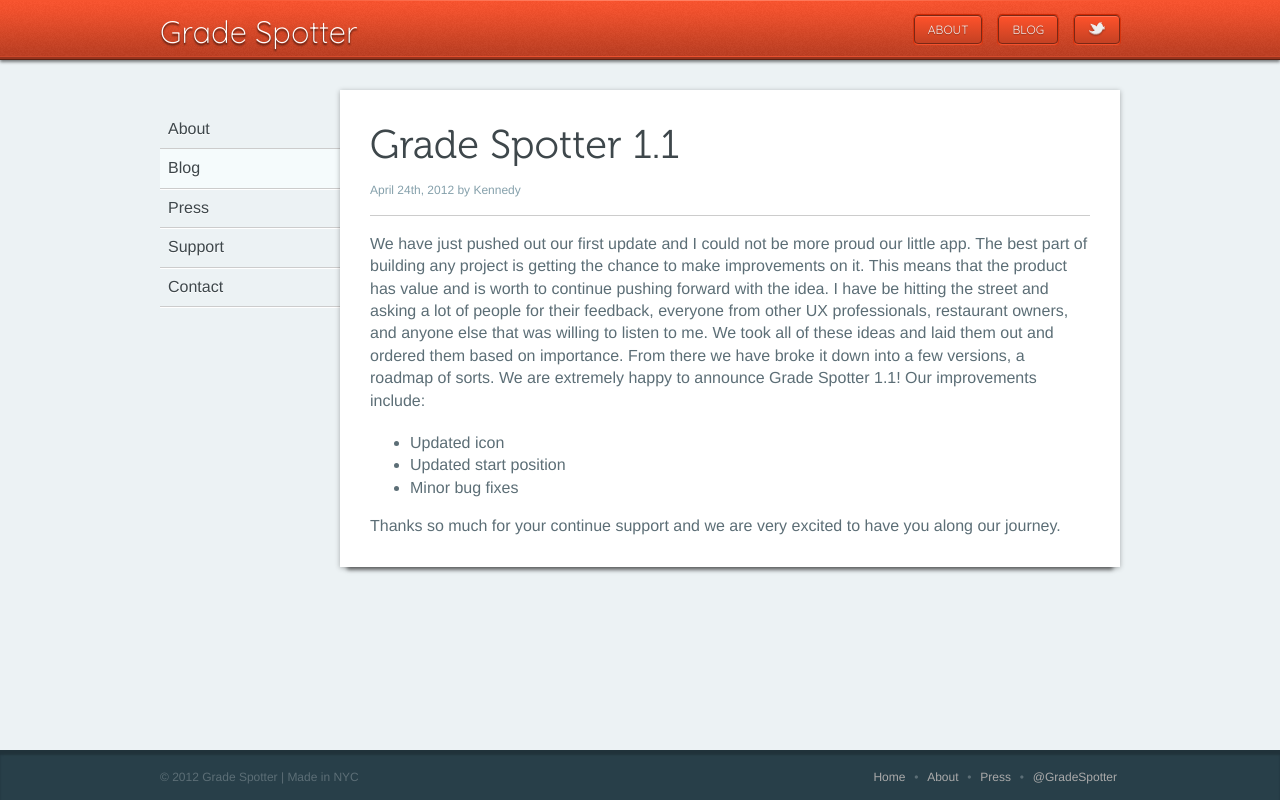
After one commit to kennedysgarage/gradespotter, a PHP site: page /blog/grade-spotter-1.1.php in a window 1280 px wide. The commit adds this page. Run offline with PHP 8.4, Linux system fonts and the light colour scheme; some libraries are stand-ins or nearby versions.

Commit message:
added blog post for 1.1

```diff
--- a/blog/blog.php
+++ b/blog/blog.php
@@ -18,6 +18,11 @@
 			<hr/>
 			<ul id="posts">
 				<li>
+					<h4><a href="/blog/grade-spotter-1.1">Grade Spotter 1.1</a></h4>
+					<p class="timestamp">April 24th, 2012 by Kennedy</p>
+
+				</li>
+				<li>
 					<h4><a href="/blog/radio-commercial">Radio Commercial</a></h4>
 					<p class="timestamp">April 20th, 2012 by Kennedy</p>
 					<p><iframe width="100%" height="166" scrolling="no" frameborder="no" src="http://w.soundcloud.com/player/?url=http%3A%2F%2Fapi.soundcloud.com%2Ftracks%2F43904780&amp;auto_play=false&amp;show_artwork=false&amp;color=54abd0"></iframe></p>
--- /dev/null
+++ b/blog/grade-spotter-1.1.php
@@ -0,0 +1,30 @@
+<?php  $title = 'Grade Spotter 1.1 |'; include '../header.php'; ?>
+
+<div id="main">
+<div class="container">
+
+	<div id="page" class="clearfix">
+		<aside>
+			<ul>
+				<li><a href="/about">About</a></li>
+				<li class="active"><a href="/blog">Blog</a></li>
+				<li><a href="/press">Press</a></li>
+				<li><a href="/support">Support</a></li>
+				<li><a href="/contact">Contact</a></li>
+			</ul>
+		</aside>
+		<article>
+			<h2>Grade Spotter 1.1</h2>
+			<p class="timestamp">April 24th, 2012 by Kennedy</p>
+			<hr/>
+			<p>We have just pushed out our first update and I could not be more proud our little app. The best part of building any project is getting the chance to make improvements on it. This means that the product has value and is worth to continue pushing forward with the idea. I have be hitting the street and asking a lot of people for their feedback, everyone from other UX professionals, restaurant owners, and anyone else that was willing to listen to me. We took all of these ideas and laid them out and ordered them based on importance. From there we have broke it down into a few versions, a roadmap of sorts. We are extremely happy to announce Grade Spotter 1.1! Our improvements include:</p>
+			<ul>
+				<li>Updated icon</li>
+				<li>Updated start position</li>
+				<li>Minor bug fixes</li>
+			</ul>
+			<p>Thanks so much for your continue support and we are very excited to have you along our journey.</p>
+		</article>
+	</div><!--/page-->
+
+<?php include("../footer.php"); ?>
--- a/press/grade-spotter-1-available.php
+++ b/press/grade-spotter-1-available.php
@@ -7,8 +7,9 @@
 		<aside>
 			<ul>
 				<li><a href="/about">About</a></li>
+				<li><a href="/blog">Blog</a></li>
+				<li class="active"><a href="/press">Press</a></li>
 				<li><a href="/support">Support</a></li>
-				<li class="active"><a href="/press">Press</a></li>
 				<li><a href="/contact">Contact</a></li>
 			</ul>
 		</aside>
```
Also changed, not shown: blog/.htaccess, press/.htaccess.
